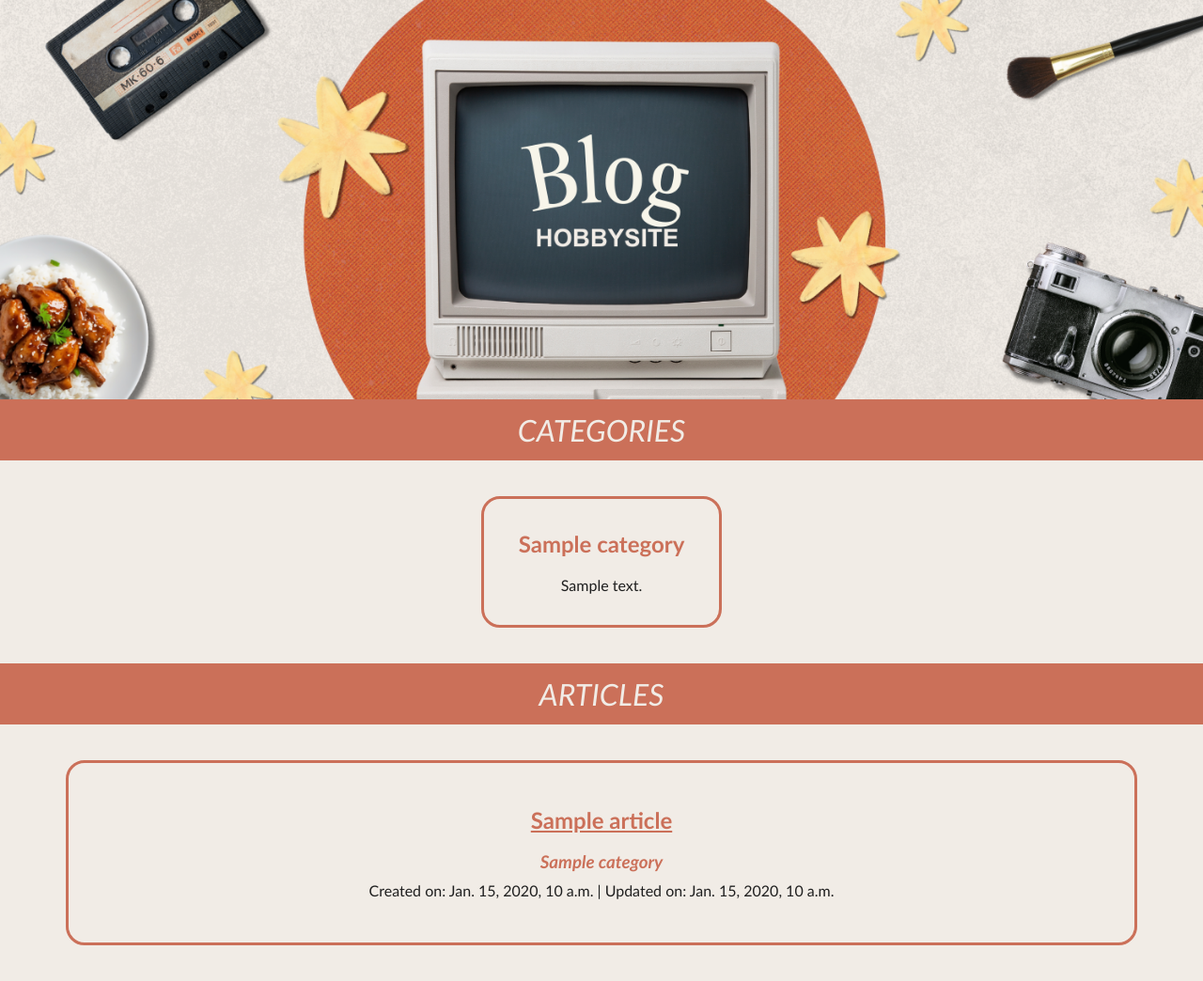
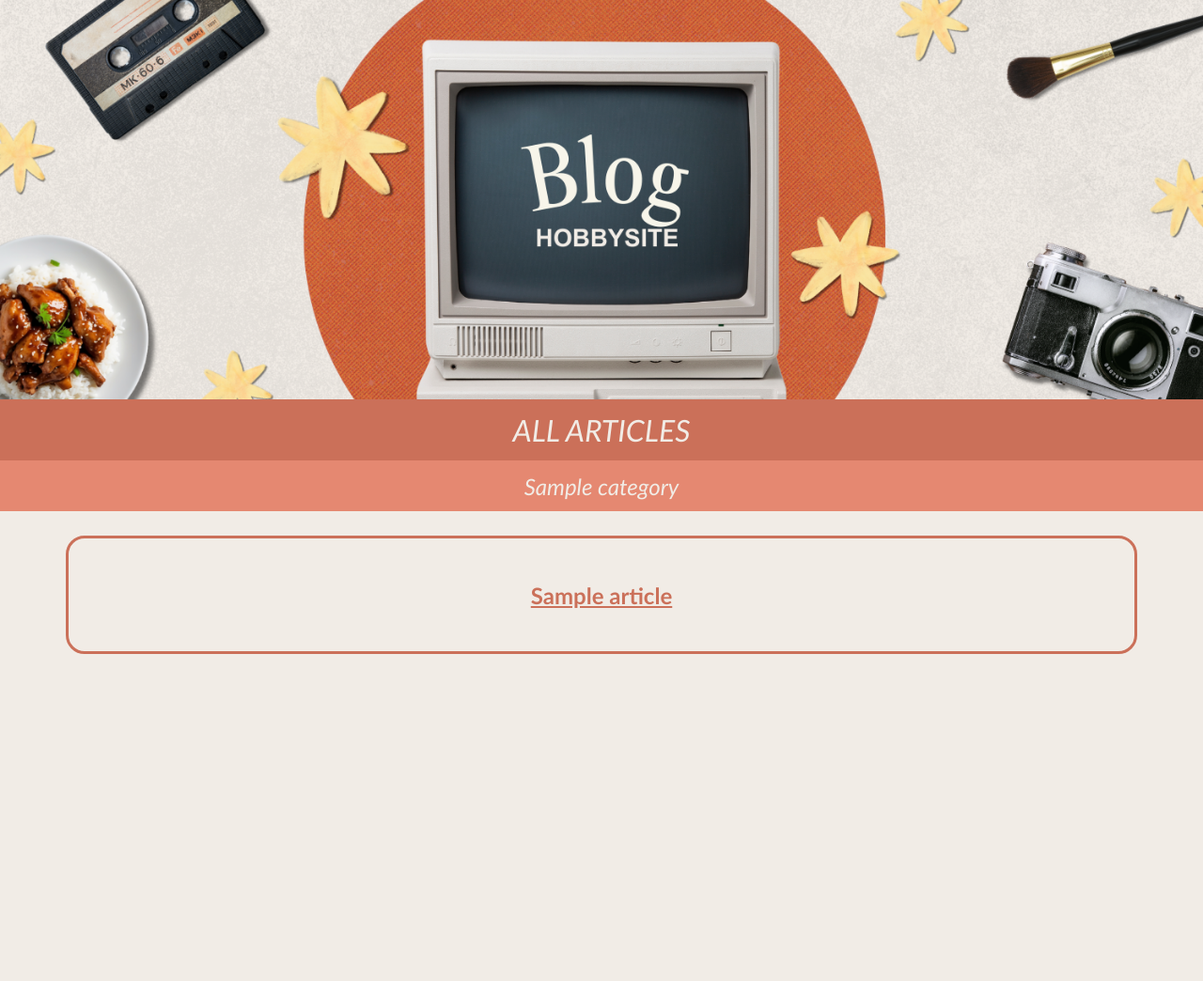
Before and after one commit to hannahdeniseee/hobbysite-EG-17, a Django app: template hobbysite/blog/templates/article_list.html in a window 1280 px wide. Shown: the part 27-1071 px from the top of the page at 94% size. After the commit the page ends 723 px from the top, so only its background shows below. Run offline with Django 5.2, Linux system fonts and the light colour scheme; the template is opened without the code that fills it: most values are stand-ins (such as "Sample title", 1, 10 or a date in 2020).

Commit message:
Adjusted list view

```diff
--- a/hobbysite/blog/static/blog/css/styles.css
+++ b/hobbysite/blog/static/blog/css/styles.css
@@ -43,6 +43,18 @@ h3 {
     margin: 0;
 }
 
+.subheader {
+    background-color: #e58871;
+    padding-top: 1%;
+    padding-bottom: 1%;
+    width: 100%;
+    text-align: center;
+    font-style: italic;
+    font-weight: 100;
+    color: #f1ece6;
+    margin: 0;
+}
+
 .thread-card {
     display: block;
     background-color: #f1ece6;
@@ -52,9 +64,7 @@ h3 {
     border-radius: 20px;
     border-style: solid;
     border-color: #cb7059;
-    margin-top: 3%;
-    margin-left: 1.5%;
-    margin-right: 1.5%;
+    margin: 2%;
     text-align: center;
 }
 
--- a/hobbysite/blog/templates/article_list.html
+++ b/hobbysite/blog/templates/article_list.html
@@ -11,26 +11,32 @@
 
     <img src="{% static 'blog/images/blog.png' %}" alt="Blog Header" class="header-image">
 
-    <h1 class="header-strip">CATEGORIES</h1>
+    {% if request.user.is_authenticated %}
+    <h1 class="header-strip">USER'S ARTICLES</h1>
+    <div class="cardslayout">
+        {% for article in articles %}
+            {% if article.author.user == request.user %}
+                <div class="thread-card">
+                    <a href="{{ article.get_absolute_url }}">
+                        <h2>{{ article.title }}</h2>
+                    </a>
+                </div>
+            {% endif %}
+        {% endfor %}
+    </div>
+    {% endif %}
+
+    <h1 class="header-strip">ALL ARTICLES</h1>
     <div class="cardslayout">
         {% for category in categories %}
-            <div class="card">
-                <h2>{{ category.name }}</h2>
-                <p>{{ category.description }}</p>
-            </div>
-        {% endfor %}
-    </div>
-
-    <h1 class="header-strip">ARTICLES</h1>
-    <div class="cardslayout">
-        {% for article in articles %}
+            <h2 class="subheader">{{ category.name }}</h2>
+            {% for article in category.article.all %}
             <div class="thread-card">
                 <a href="{{ article.get_absolute_url }}">
                     <h2>{{ article.title }}</h2>
                 </a>
-                <h3>{{ article.category }}</h3>
-                <p>Created on: {{ article.created_on }} | Updated on: {{ article.updated_on }}</p>
             </div>
+            {% endfor %}
         {% endfor %}
     </div>
 </body>
--- a/hobbysite/blog/urls.py
+++ b/hobbysite/blog/urls.py
@@ -7,7 +7,7 @@ from .views import ArticleListView, ArticleDetailView
 
 urlpatterns = [
     path('articles', ArticleListView.as_view(), name="article_list"),
-    path('article/<int:id>', ArticleDetailView.as_view(), name="article_detail"),
+    path('article/<int:pk>', ArticleDetailView.as_view(), name="article_detail"),
 ]
 
 app_name = "blog"
```
Also changed, not shown: hobbysite/blog/models.py (+8 -4 lines), hobbysite/blog/views.py (+6 -4 lines), hobbysite/blog/migrations/0004_alter_comment_options.py (added), hobbysite/blog/migrations/0005_alter_article_author_alter_comment_author.py (added), hobbysite/images/corgear.png (added).
